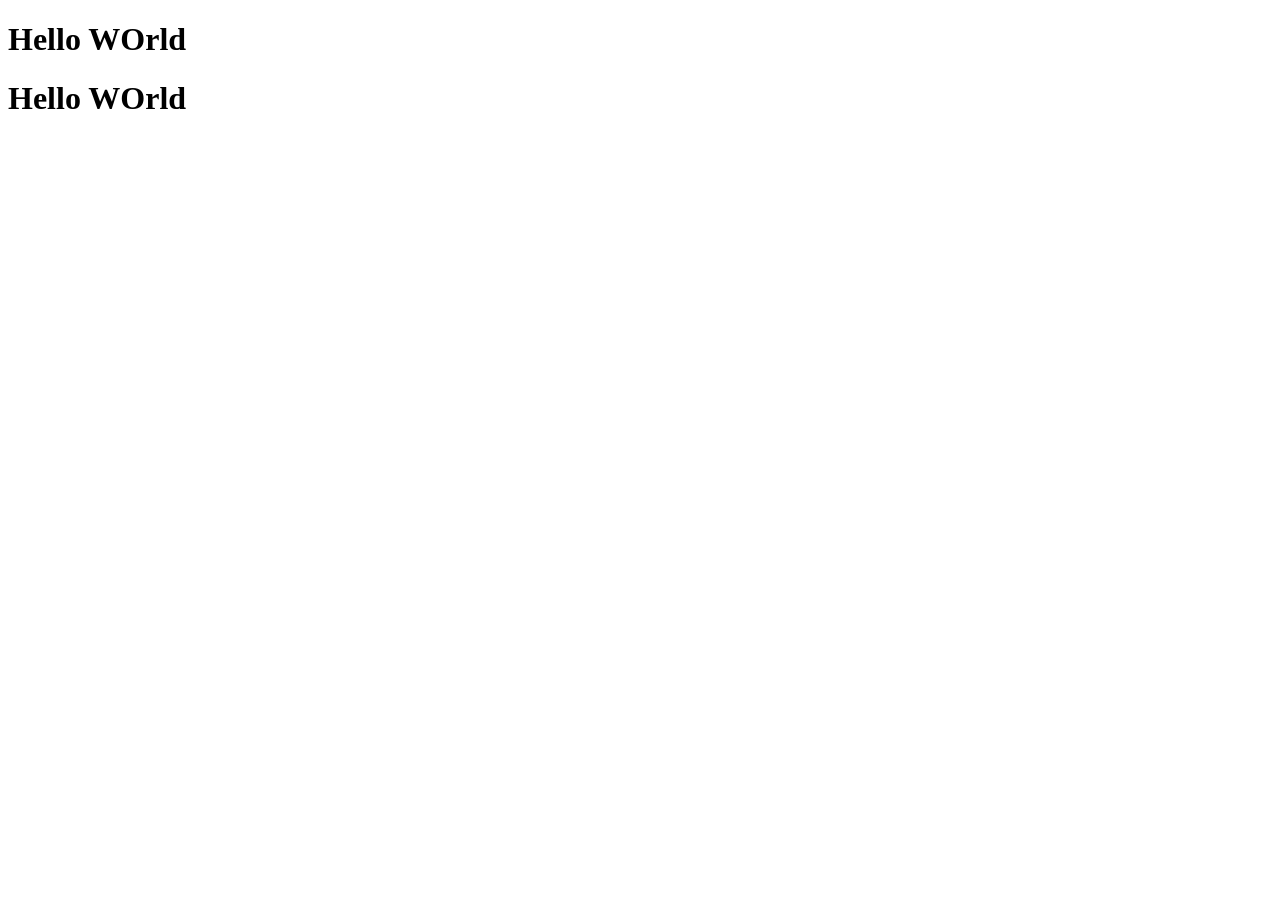
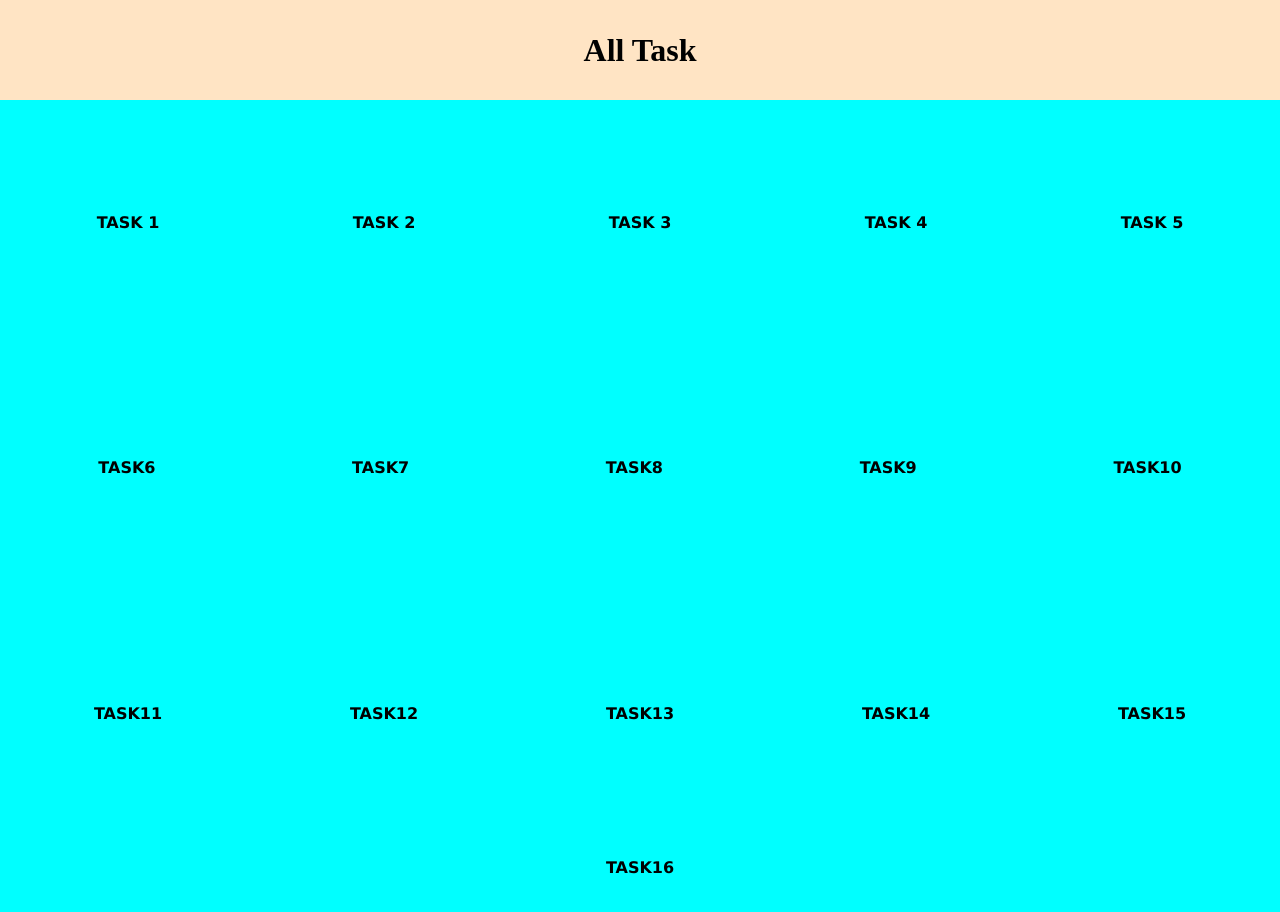
Before and after one commit to MohRyan/MohRyan.github.io, a plain HTML site: page index.html in a window 1280 px wide. Before the commit the page ends 800 px from the top, so only its background shows below. Drawn offline with Linux system fonts and the light colour scheme.

Commit message:
Task1 Complete

```diff
--- /dev/null
+++ b/index.css
@@ -0,0 +1,58 @@
+body {
+    margin: 0;
+}
+a {
+    text-decoration: none;
+    color: black;
+    font-family: Verdana, Geneva, Tahoma, sans-serif;
+    font-weight: 800;
+}
+.container {
+    display: flex;
+    background-color: aqua;
+    width: 100vmax;
+    height: 100vmax;
+    flex-direction: column;
+}
+.navbar {
+    background-color: bisque;
+    display: flex;
+    width: 100vmax;
+    height: 100px;
+    justify-content: center;
+    align-items: center;
+}
+.task-container {
+    display: flex;
+    align-items: center;
+    justify-content: space-around;
+    width: 100vmax;
+    height: 800px;
+    /* border: 1px solid black; */
+    flex-direction: column;
+    padding-bottom: 100px;
+}
+.kel1 {
+    display: flex;
+    flex-direction: row;
+    width: 100vmax;
+    height: 200px;
+    align-items: center;
+    justify-content: space-around;
+}
+.kel2 {
+    display: flex;
+    flex-direction: row;
+    width: 100vmax;
+    height: 200px;
+    align-items: center;
+    justify-content: space-around;
+}
+.kel3 {
+    display: flex;
+    flex-direction: row;
+    width: 100vmax;
+    height: 200px;
+    align-items: center;
+    justify-content: space-around;
+}
--- a/index.html
+++ b/index.html
@@ -3,13 +3,75 @@
 <head>
     <meta charset="UTF-8">
     <meta name="viewport" content="width=device-width, initial-scale=1.0">
-    <title>Deploy
-
-    </title>
+    <title>All Task</title>
+    <link rel="stylesheet" href="index.css">
 </head>
 <body>
-    <h1>Hello WOrld</h1>
-    <h1>Hello WOrld</h1>
+    <div class="container">
+        <div class="navbar">
+            <div class="sub-navbar">
+                <div>
+                    <h1>All Task</h1>
+                </div>
+            </div>
+        </div>
+        <div class="task-container">
+            <div class="kel1">
+                <div class="task">
+                    <a href="/page/task1.html">TASK 1</a>
+                </div>
+                <div class="task">
+                    <a href="">TASK 2</a>
+                </div>
+                <div class="task">
+                    <a href="">TASK 3</a>
+                </div>
+                <div class="task">
+                    <a href="">TASK 4</a>
+                </div>
+                <div class="task">
+                <a href="">TASK 5</a>
+                </div>
+            </div>
+            <div class="kel2">
+                <div class="task">
+                    <a href="">TASK6</a>
+                </div>
+                <div class="task">
+                    <a href="">TASK7</a>
+                </div>
+                <div class="task">
+                    <a href="">TASK8</a>
+                </div>
+                <div class="task">
+                    <a href="">TASK9</a>
+                </div>
+                <div class="task">
+                    <a href="">TASK10</a>
+                </div>
+            </div>
+            <div class="kel3">
+                <div class="task">
+                    <a href="">TASK11</a>
+                </div>
+                <div class="task">
+                    <a href="">TASK12</a>
+                </div>
+                <div class="task">
+                    <a href="">TASK13</a>
+                </div>
+                <div class="task">
+                    <a href="">TASK14</a>
+                </div>
+                <div class="task">
+                    <a href="">TASK15</a>
+                </div>
+            </div>
+            <div class="task">
+                <a href="">TASK16</a>
+            </div>
+        </div>
+    </div>
 
 </body>
 </html>
```
Also changed, not shown: page/TASK 1/task1.html (added, +160 -0 lines), page/TASK 1/FotoSelfie.jfif (added), page/TASK 1/emote senyum.png (added), page/TASK 1/file-code-solid.svg (added), page/TASK 1/github.svg (added), page/TASK 1/user-secret-solid.svg (added).
